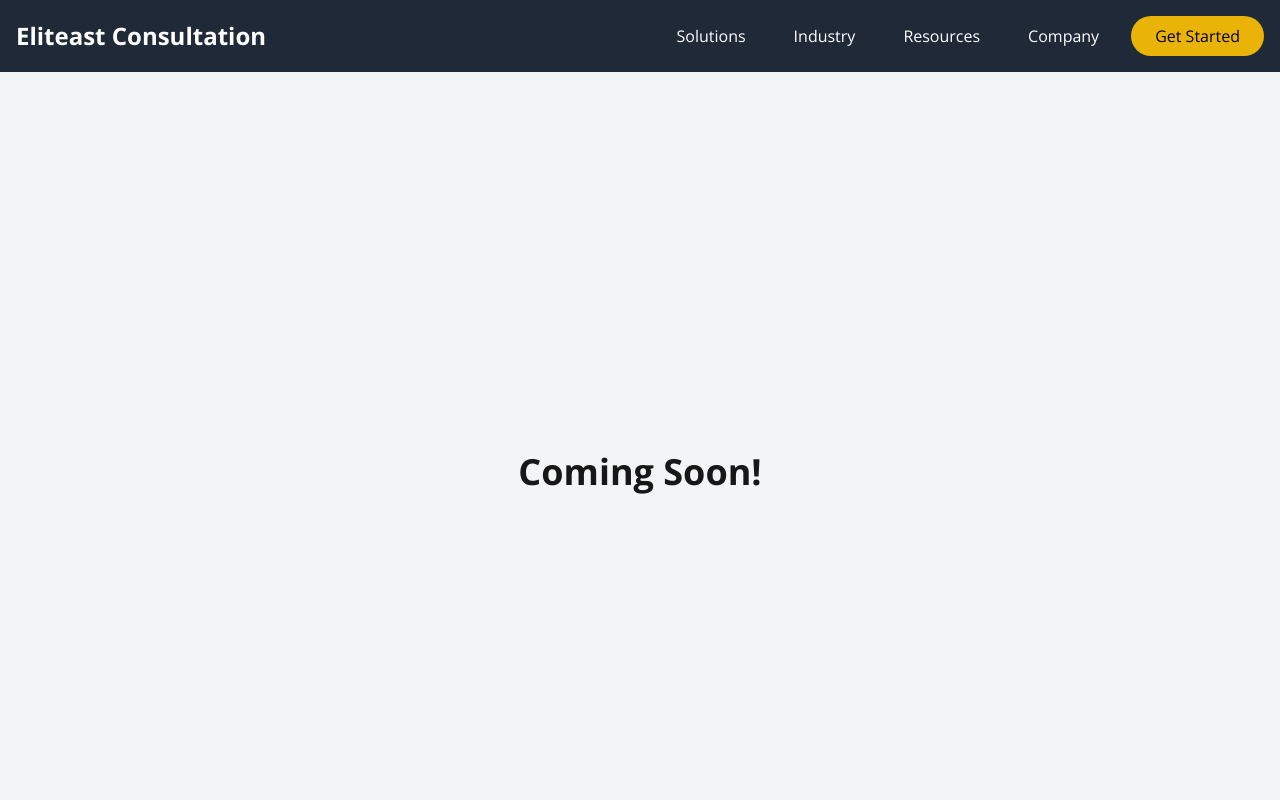
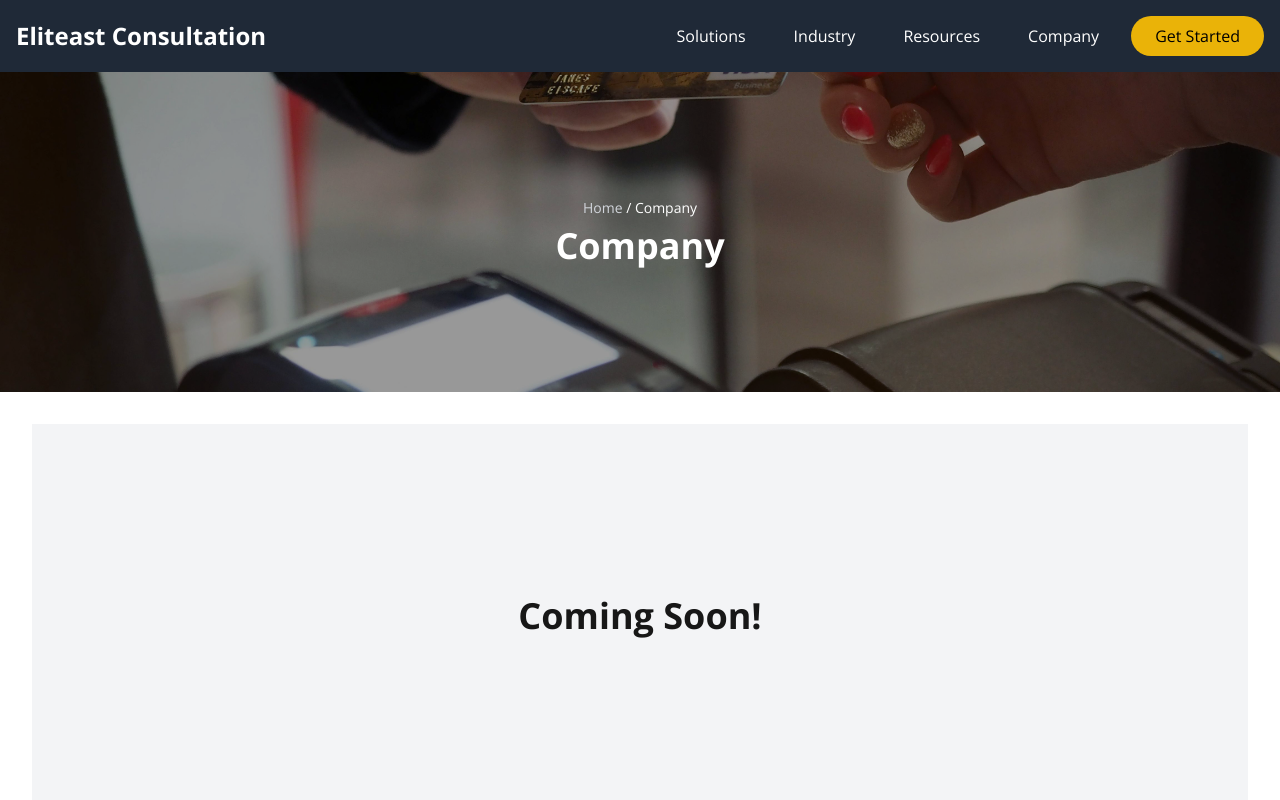
Before and after one commit to tormasclick/Eliteast-Consultation, a Next.js app: page /company in a window 1280 px wide. Shown: the top 800 px of the page. Built offline with nearby package versions, Linux system fonts and the light colour scheme.

Commit message:
page titles

```diff
--- a/src/app/company/page.tsx
+++ b/src/app/company/page.tsx
@@ -1,9 +1,34 @@
+// src/pages/CompanyPage.tsx
+
 import React from 'react';
+import Image from 'next/image';
+import Link from 'next/link';
 
 const CompanyPage: React.FC = () => {
   return (
-    <div className="flex items-center justify-center h-screen bg-gray-100">
-      <h1 className="text-4xl font-bold">Coming Soon!</h1>
+    <div>
+      {/* Title Bar Section with Centered Content */}
+      <div className="relative w-full h-80 bg-cover bg-center flex items-center justify-center" style={{ backgroundImage: "url('/images/nav.jpg')" }}>
+        <div className="absolute inset-0 bg-black opacity-40"></div> {/* Overlay for better image visibility */}
+
+        {/* Centered Content */}
+        <div className="relative z-10 text-white text-center px-4">
+          {/* Breadcrumb */}
+          <nav className="text-sm mb-2">
+            <Link href="/" className="text-gray-300 hover:text-white">Home</Link> / <span className="text-white">Company</span>
+          </nav>
+
+          {/* Page Title */}
+          <h1 className="text-4xl font-bold">Company</h1>
+        </div>
+      </div>
+
+      {/* Page Content */}
+      <div className="container mx-auto p-8">
+        <div className="flex items-center justify-center h-96 bg-gray-100">
+          <h1 className="text-4xl font-bold">Coming Soon!</h1>
+        </div>
+      </div>
     </div>
   );
 };
```
